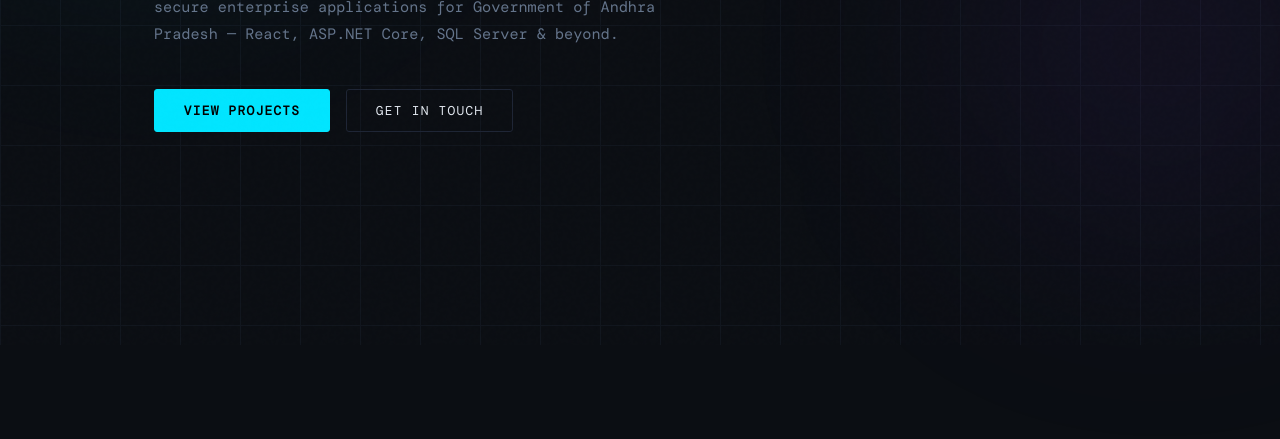
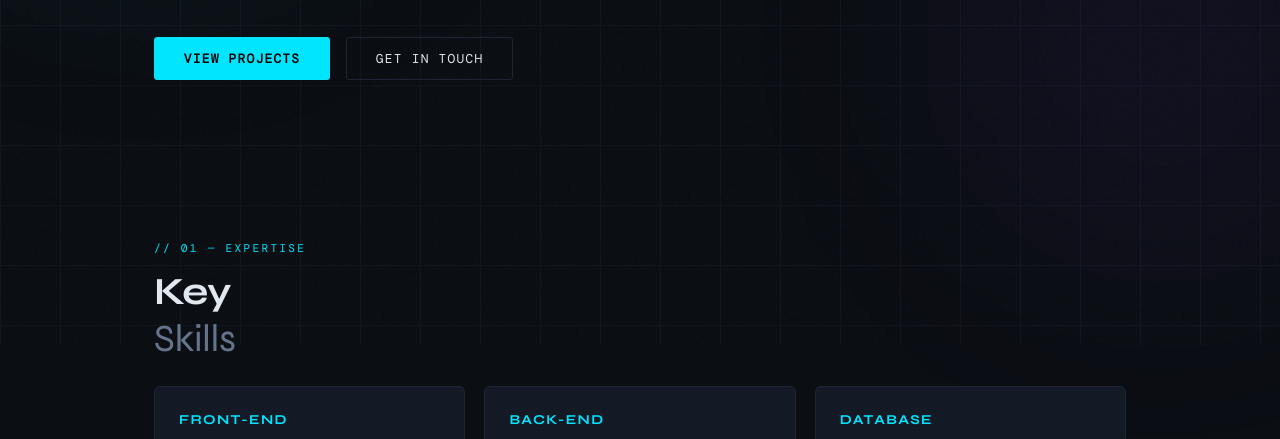
Before and after one commit to Sasikira/SasiKiran-, a plain HTML site: page index.html in a window 1280 px wide. Shown: the part 455-894 px from the top of the page. Drawn offline with nearby package versions, Linux system fonts and the light colour scheme; a web font is replaced by a local one.

Commit message:
Update index.html

```diff
--- a/index.html
+++ b/index.html
@@ -82,7 +82,7 @@
 
     /* ── HERO ── */
     #hero {
-      min-height: 100vh;
+      min-height: 80vh;
       display: flex; align-items: center;
       padding-top: 80px;
     }
@@ -142,14 +142,14 @@
     @keyframes blink { 0%,100%{opacity:.4} 50%{opacity:1} }
 
     /* ── SECTION COMMONS ── */
-    section { padding: 7rem 0; }
+    section { padding: 3.5rem 0; }
     .sec-label {
       font-size: .7rem; letter-spacing: .2em; text-transform: uppercase;
       color: var(--accent); margin-bottom: .8rem;
     }
     h2 {
       font-family: 'Syne', sans-serif; font-size: clamp(1.8rem,3vw,2.6rem);
-      font-weight: 700; letter-spacing: -.01em; margin-bottom: 3rem;
+      font-weight: 700; letter-spacing: -.01em; margin-bottom: 1.5rem;
     }
     h2 .line { display: block; }
     h2 .dim { color: var(--muted); font-weight: 400; }
@@ -239,7 +239,7 @@
     .edu-period { font-size: .75rem; color: var(--muted); margin-top: .3rem; }
 
     /* ── CONTACT ── */
-    #contact { padding-bottom: 5rem; }
+    #contact { padding-bottom: 2.5rem; }
     .contact-grid {
       display: grid; grid-template-columns: repeat(auto-fill, minmax(240px, 1fr)); gap: 1rem;
     }
```
